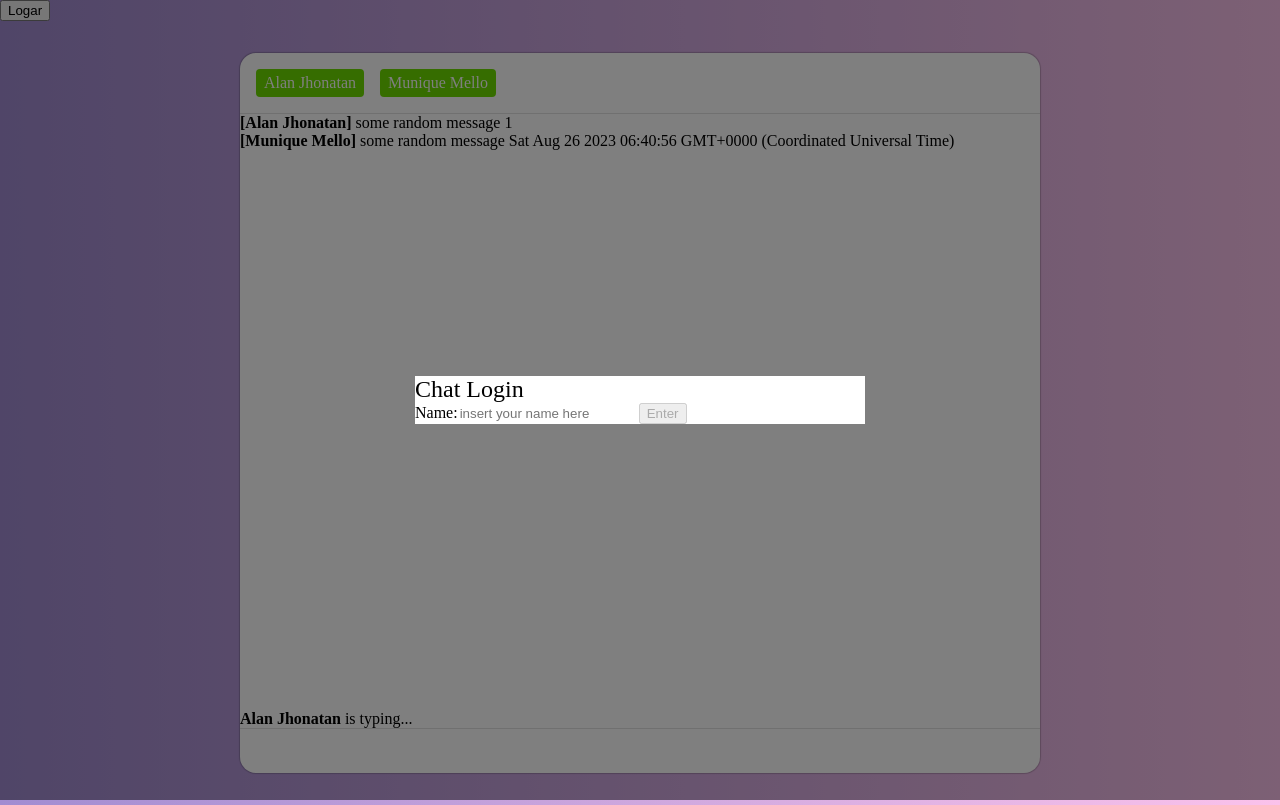
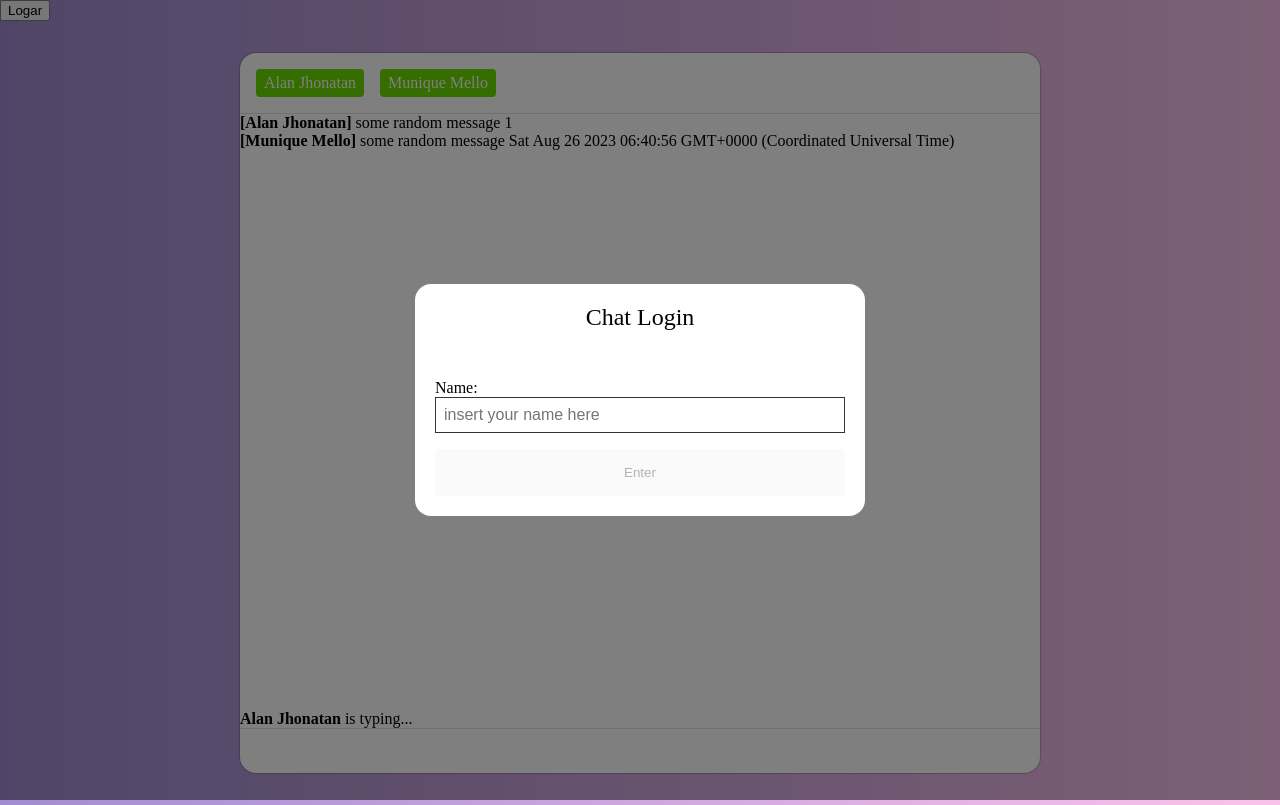
Before and after one commit to AlanJhonatan/study-websockets-react, a React (Vite) app in the folder client-react/: page / in a window 1280 px wide. Built offline with nearby package versions, Linux system fonts and the light colour scheme.

Commit message:
feat(client): add styles to login modal

```diff
--- a/client-react/src/styles/LoginModal.css
+++ b/client-react/src/styles/LoginModal.css
@@ -14,4 +14,41 @@
     width: 90vw;
     max-width: 450px;
     max-height: 85vh;
+
+    display: flex;
+    flex-direction: column;
+    padding: 1.25rem;
+    border-radius: 16px;
 }
+
+.modal-header {
+    display: flex;
+    justify-content: center;
+    margin-bottom: 3rem;
+}
+
+.modal-body input {
+    border: 1px solid #333;
+    width: 100%;
+    font-size: 1rem;
+
+    padding: .5rem;
+    margin-bottom: 1rem;
+}
+
+.modal-body button {
+    width: 100%;
+    padding: 1rem .5rem;
+    border-radius: 4px;
+    border: 1px solid #333333;
+}
+
+.modal-body button:not(:disabled):hover {
+    cursor: pointer;
+    background-color: #33333325;
+}
+
+.modal-body button:disabled {
+    cursor: not-allowed;
+    border: 0;
+}
```
